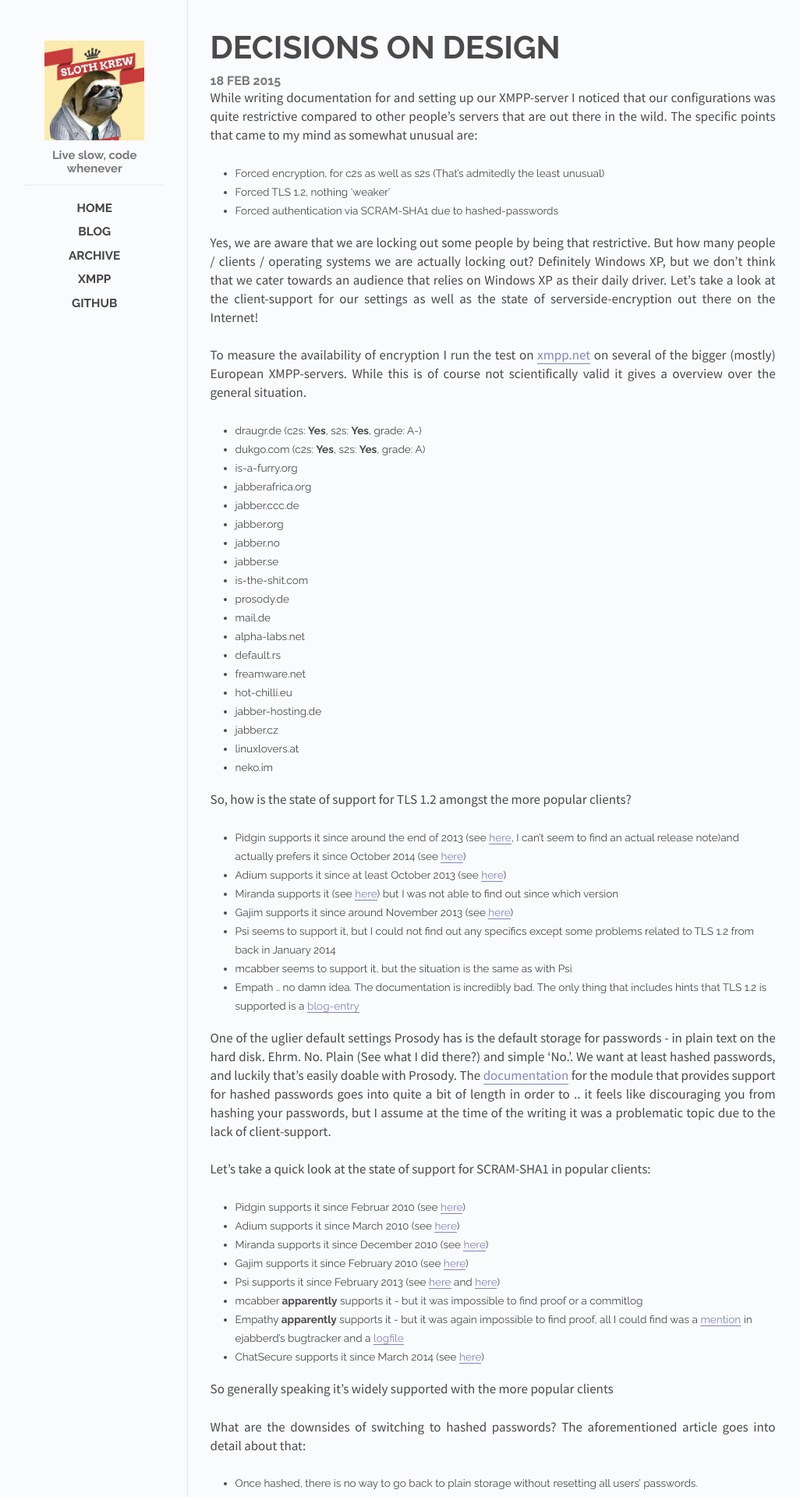
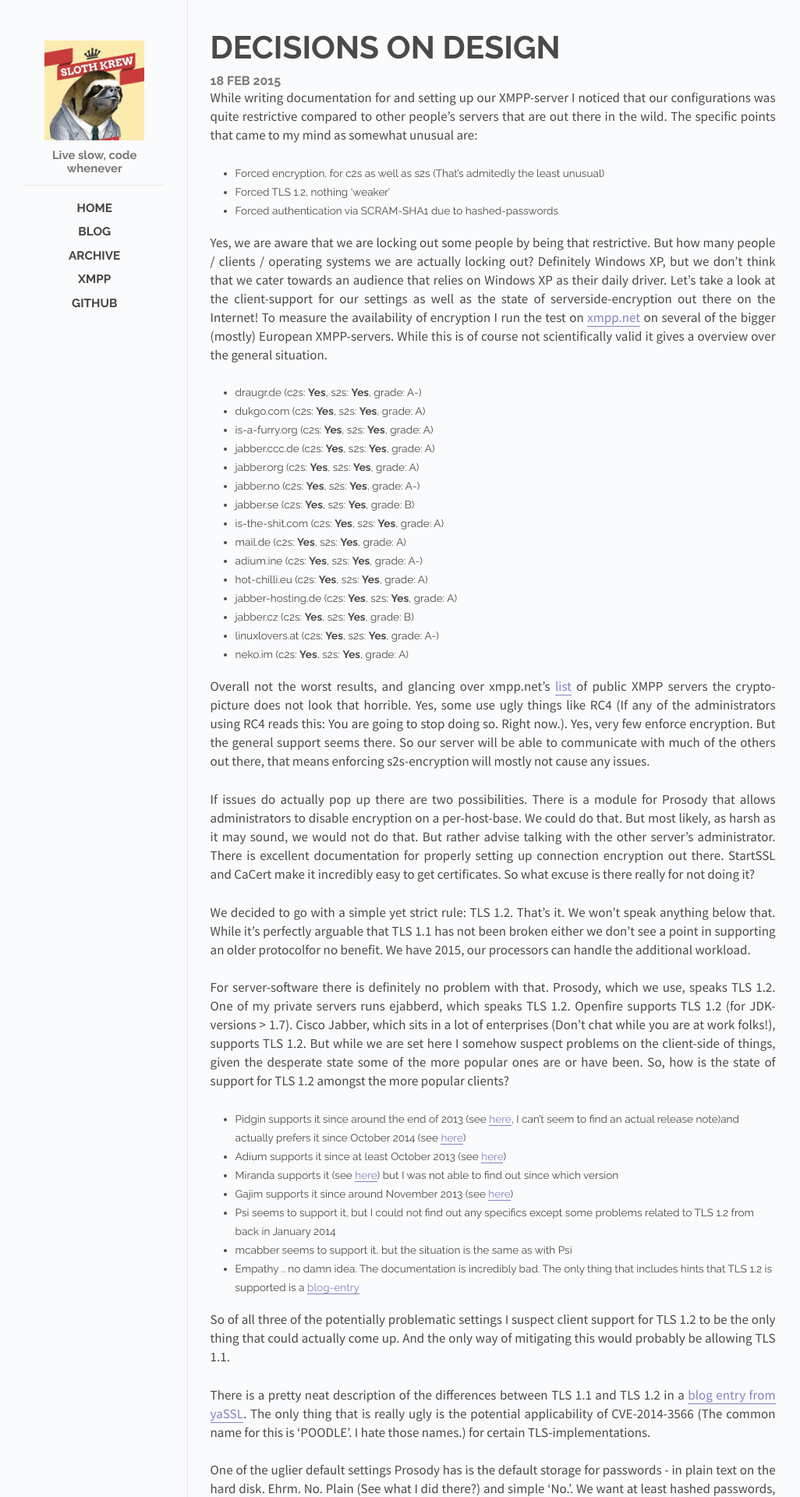
Before and after one commit to Slothkrew/slothkrew.com, a Jekyll site: the page built from _posts/2015-02-18-desicions-on-design.md, in a window 1280 px wide. Shown: the top 1920 px of the page at 78% size, without its empty margins (118-1144 px from the left). Built offline with Jekyll 4.4.1, drawn with Linux system fonts in a browser that asks for light colours; some of the changed text lies outside the part shown.

Commit message:
Continued writing

```diff
--- a/_posts/2015-02-18-desicions-on-design.md
+++ b/_posts/2015-02-18-desicions-on-design.md
@@ -19,31 +19,57 @@ restrictive. But how many people / clients / operating systems we are actually
 locking out? Definitely Windows XP, but we don't think that we cater towards an
 audience that relies on Windows XP as their daily driver. Let's take a look at
 the client-support for our settings as well as the state of
-serverside-encryption out there on the Internet!
-
-To measure the availability of encryption I run the test on [xmpp.net](https://xmpp.net) on several of the bigger (mostly) European XMPP-servers. While this is of course not scientifically valid it gives a overview over the general situation.
+serverside-encryption out there on the Internet!  To measure the availability
+of encryption I run the test on [xmpp.net](https://xmpp.net) on several of the
+bigger (mostly) European XMPP-servers. While this is of course not
+scientifically valid it gives a overview over the general situation.
 
 * draugr.de (c2s: **Yes**, s2s: **Yes**, grade: A-)
 * dukgo.com (c2s: **Yes**, s2s: **Yes**, grade: A)
-* is-a-furry.org
-* jabberafrica.org
-* jabber.ccc.de
-* jabber.org
-* jabber.no
-* jabber.se
-* is-the-shit.com
-* prosody.de
-* mail.de
-* alpha-labs.net
-* default.rs
-* freamware.net
-* hot-chilli.eu
-* jabber-hosting.de
-* jabber.cz
-* linuxlovers.at
-* neko.im
+* is-a-furry.org (c2s: **Yes**, s2s: **Yes**, grade: A)
+* jabber.ccc.de (c2s: **Yes**, s2s: **Yes**, grade: A)
+* jabber.org (c2s: **Yes**, s2s: **Yes**, grade: A)
+* jabber.no (c2s: **Yes**, s2s: **Yes**, grade: A-)
+* jabber.se (c2s: **Yes**, s2s: **Yes**, grade: B)
+* is-the-shit.com (c2s: **Yes**, s2s: **Yes**, grade: A)
+* mail.de (c2s: **Yes**, s2s: **Yes**, grade: A)
+* adium.ine (c2s: **Yes**, s2s: **Yes**, grade: A-)
+* hot-chilli.eu (c2s: **Yes**, s2s: **Yes**, grade: A)
+* jabber-hosting.de (c2s: **Yes**, s2s: **Yes**, grade: A)
+* jabber.cz (c2s: **Yes**, s2s: **Yes**, grade: B)
+* linuxlovers.at (c2s: **Yes**, s2s: **Yes**, grade: A-)
+* neko.im (c2s: **Yes**, s2s: **Yes**, grade: A)
 
-So, how is the state of support for TLS 1.2 amongst the more popular clients?
+Overall not the worst results, and glancing over xmpp.net's
+[list](https://xmpp.net/directory.php) of public XMPP servers the
+crypto-picture does not look that horrible. Yes, some use ugly things like RC4
+(If any of the administrators using RC4 reads this: You are going to stop doing
+so. Right now.). Yes, very few enforce encryption. But the general support
+seems there. So our server will be able to communicate with much of the others
+out there, that means enforcing s2s-encryption will mostly not cause any
+issues.
+
+If issues do actually pop up there are two possibilities. There is a module for
+Prosody that allows administrators to disable encryption on a per-host-base. We
+could do that. But most likely, as harsh as it may sound, we would not do that.
+But rather advise talking with the other server's administrator. There is
+excellent documentation for properly setting up connection encryption out
+there. StartSSL and CaCert make it incredibly easy to get certificates. So what
+excuse is there really for not doing it?
+
+We decided to go with a simple yet strict rule: TLS 1.2. That's it. We won't
+speak anything below that. While it's perfectly arguable that TLS 1.1 has not
+been broken either we don't see a point in supporting an older protocolfor no
+benefit. We have 2015, our processors can handle the additional workload.
+
+For server-software there is definitely no problem with that. Prosody, which we
+use, speaks TLS 1.2. One of my private servers runs ejabberd, which speaks TLS
+1.2. Openfire supports TLS 1.2 (for JDK-versions > 1.7). Cisco Jabber, which
+sits in a lot of enterprises (Don't chat while you are at work folks!),
+supports TLS 1.2. But while we are set here I somehow suspect problems on the
+client-side of things, given the desperate state some of the more popular ones
+are or have been. So, how is the state of support for TLS 1.2 amongst the more
+popular clients?
 
 * Pidgin supports it since around the end of 2013 (see [here](https://developer.pidgin.im/ticket/15744), I can't seem to find an actual release note)and actually prefers it since October 2014 (see [here](https://developer.pidgin.im/wiki/ChangeLog))
 * Adium supports it since at least October 2013 (see [here](https://trac.adium.im/wiki/AdiumVersionHistory))
@@ -51,7 +77,18 @@ So, how is the state of support for TLS 1.2 amongst the more popular clients?
 * Gajim supports it since around November 2013 (see [here](https://python-nbxmpp.gajim.org/ticket/8))
 * Psi seems to support it, but I could not find out any specifics except some problems related to TLS 1.2 from back in January 2014
 * mcabber seems to support it, but the situation is the same as with Psi
-* Empath .. no damn idea. The documentation is incredibly bad. The only thing that includes hints that TLS 1.2 is supported is a [blog-entry](https://blog.thijsalkema.de/me/blog//blog/2013/09/02/the-state-of-tls-on-xmpp-3/)
+* Empathy .. no damn idea. The documentation is incredibly bad. The only thing that includes hints that TLS 1.2 is supported is a [blog-entry](https://blog.thijsalkema.de/me/blog//blog/2013/09/02/the-state-of-tls-on-xmpp-3/)
+
+So of all three of the potentially problematic settings I suspect client
+support for TLS 1.2 to be the only thing that could actually come up. And the
+only way of mitigating this would probably be allowing TLS 1.1.
+
+There is a pretty neat description of the differences between TLS 1.1 and TLS
+1.2 in a [blog entry from
+yaSSL](http://www.yassl.com/yaSSL/Blog/Entries/2010/10/7_Differences_between_SSL_and_TLS_Protocol_Versions.html).
+The only thing that is really ugly is the potential applicability of
+CVE-2014-3566 (The common name for this is 'POODLE'. I hate those names.) for
+certain TLS-implementations.
 
 One of the uglier default settings Prosody has is the default storage for
 passwords - in plain text on the hard disk. Ehrm. No. Plain (See what I did
@@ -63,11 +100,8 @@ to .. it feels like discouraging you from hashing your passwords, but I assume
 at the time of the writing it was a problematic topic due to the lack of
 client-support.
 
-
 Let's take a quick look at the state of support for SCRAM-SHA1 in popular clients:
 
-* Pidgin supports it since Februar 2010 (see [here](https://developer.pidgin.im/wiki/FullChangeLog))
-* Adium supports it since March 2010 (see [here](https://pidgin.im/pipermail/commits/2010-March/016759.html))
 * Miranda supports it since December 2010 (see [here](https://code.google.com/p/miranda/source/list?num=25&start=13218))
 * Gajim supports it since February 2010 (see [here](https://trac.gajim.org/changeset/2593c6a02d88))
 * Psi supports it since February 2013 (see [here](https://github.com/tfar/psi-soc2010/commits/sasl-scram) and [here](https://github.com/tfar/iris-gsoc2010/commits/sasl-scram))
@@ -120,4 +154,5 @@ anyway.
 I am not an expert on the subject of cryptography and I don't have overwhelming
 experience with running an XMPP-server for more than myself and some friends so
 only time will show if the things I stated are really as true as I - and other
-people - say they are.
+people - say they are. If you experience any problems with our server please
+let us know. We like to learn.
```
